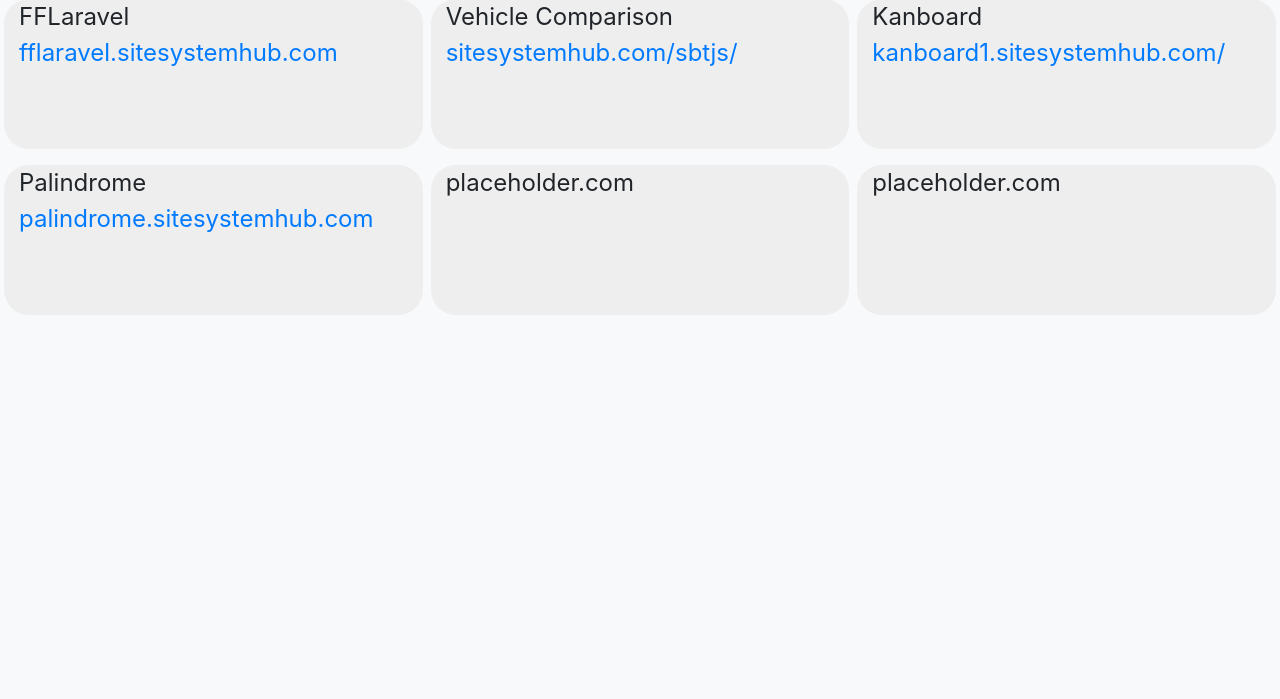
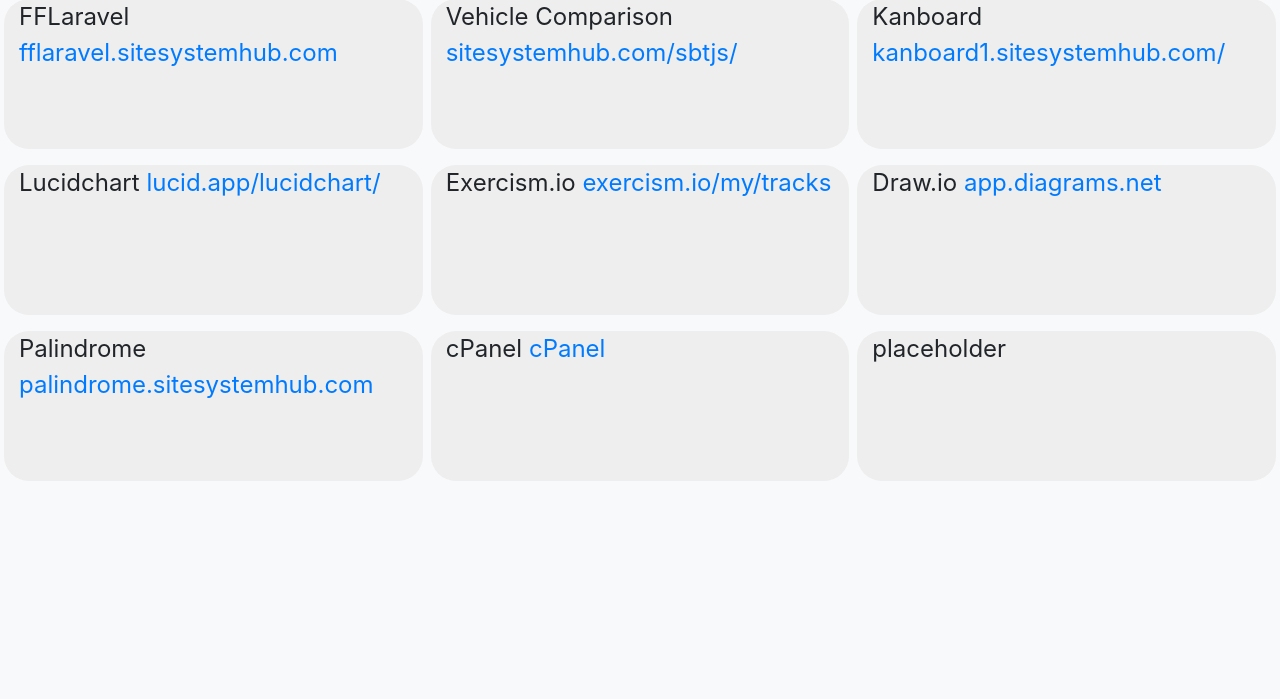
Before and after one commit to trey-causey/portfolio, a plain HTML site: page public/index.html in a window 1280 px wide. Shown: the part 101-800 px from the top of the page. Drawn offline with Linux system fonts and the light colour scheme.

Commit message:
updated links to include development sites

```diff
--- a/public/index.html
+++ b/public/index.html
@@ -61,19 +61,28 @@
                     <a href="https://kanboard1.sitesystemhub.com/">kanboard1.sitesystemhub.com/</a></div>
             </div>
             <div class="row" >
+
+                <div class="myBoxes col mx-1 my-2" >Lucidchart
+                    <a href="https://lucid.app/lucidchart/1965fed3-8f24-4aa3-b957-e0e4befccd64/edit?page=0_0#">lucid.app/lucidchart/</a></div>
+
+                <div class="myBoxes col mx-1 my-2" >Exercism.io
+                <a href="https://exercism.io/my/tracks">exercism.io/my/tracks</a></div>
+
+                <div class="myBoxes col mx-1 my-2" >Draw.io
+                    <a href="https://app.diagrams.net/">app.diagrams.net </a>
+                </div>
+            </div>
+
+            <div class="row" >
+
                 <div class="myBoxes col mx-1 my-2" >Palindrome
                     <a href="https://palindrome.sitesystemhub.com">palindrome.sitesystemhub.com</a></div>
-                <div class="myBoxes col mx-1 my-2" >placeholder.com</div>
-                <div class="myBoxes col mx-1 my-2" >placeholder.com</div>
+                <div class="myBoxes col mx-1 my-2" >cPanel
+                    <a href="https://business53.web-hosting.com:2083/cpsess1989031952/frontend/paper_lantern/index.html">cPanel</a></div>
+                <div class="myBoxes col mx-1 my-2" >placeholder
+                    <a href=""></a></div>
             </div>
 
-
-            <!--<div class="row align-content-end" >
-                <div class="myRow col-6 order-1 bg-dark" ><a href="https://fflaravel.sitesystemhub.com/rosterselect/index"><img src="img/ff_logo.png"> </a></div>
-                <div class="myRow col-6 order-2 bg-secondary" ><a href="https://sitesystemhub.com/sbtjs/index-chart-test.html"><img src="https://via.placeholder.com/300"> </a></div>
-                <div class="myRow col-6 order-3 bg-white" ><a href="https://palindrome.sitesystemhub.com"><img src="img/PalindromeSite.PNG"> </a></div>
-                <div class="myRow col-6 order-4 bg-secondary" ><a href="https://kanboard1.sitesystemhub.com/"><img src="https://via.placeholder.com/300"> </a></div>
-            </div>-->
 
 
 
```
